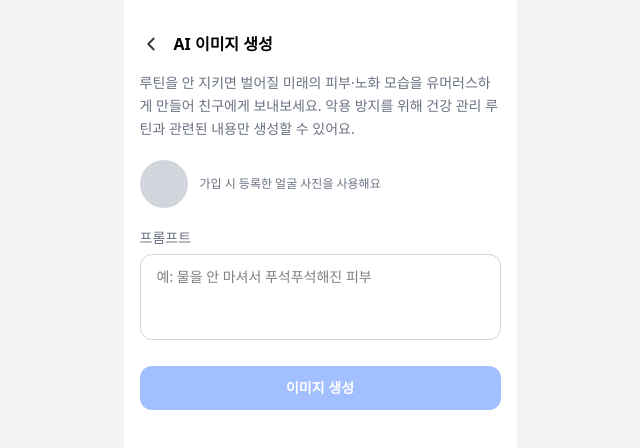
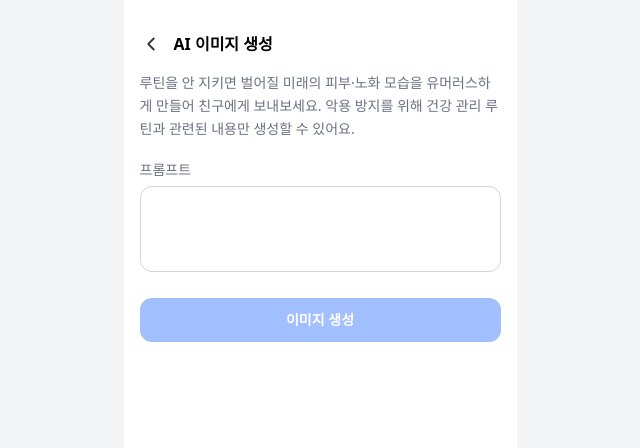
Before and after one commit to ryudahlia-max/14th-hackathon-team-2, a React (Vite) app in the folder frontend/: page /messages/1/ai-image in a window 1280 px wide. Shown: the top 448 px of the page, without its empty margins (320-960 px from the left). Built offline with nearby package versions, Linux system fonts and the light colour scheme.

Commit message:
fix: AI 이미지 생성 화면에서 실제로 없는 얼굴 사진 안내/플레이스홀더 제거
가입 시 얼굴 사진 등록 기능이 실제로 없는데 있는 것처럼 보이던 UI 정리.

```diff
--- a/frontend/src/pages/AiImageGenPage.tsx
+++ b/frontend/src/pages/AiImageGenPage.tsx
@@ -84,11 +84,6 @@ export default function AiImageGenPage() {
           악용 방지를 위해 건강 관리 루틴과 관련된 내용만 생성할 수 있어요.
         </p>
 
-        <div className="flex items-center gap-3">
-          <div className="w-12 h-12 rounded-full bg-gray-300 shrink-0" />
-          <span className="text-xs text-gray-500">가입 시 등록한 얼굴 사진을 사용해요</span>
-        </div>
-
         <div>
           <label className="text-sm text-gray-500 mb-1.5 block">프롬프트</label>
           <textarea
@@ -97,7 +92,6 @@ export default function AiImageGenPage() {
               setPrompt(e.target.value);
               setError(null);
             }}
-            placeholder="예: 물을 안 마셔서 푸석푸석해진 피부"
             rows={3}
             className="w-full border border-gray-300 rounded-xl px-4 py-3 text-sm outline-none focus:border-[#a2bfff] resize-none"
           />
```
